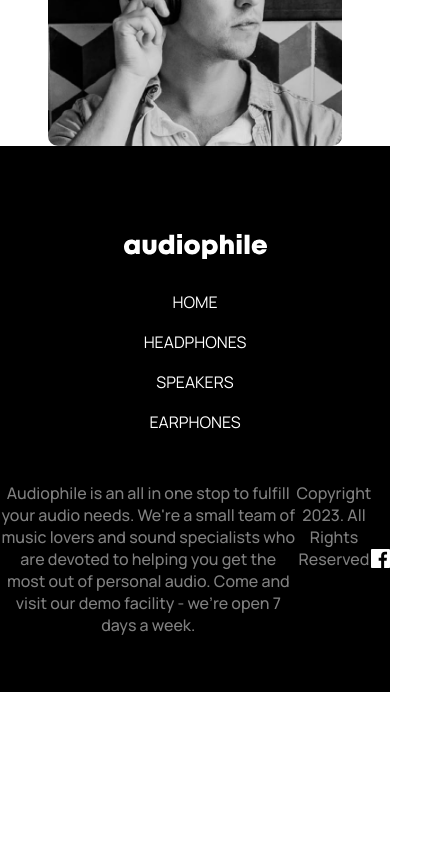
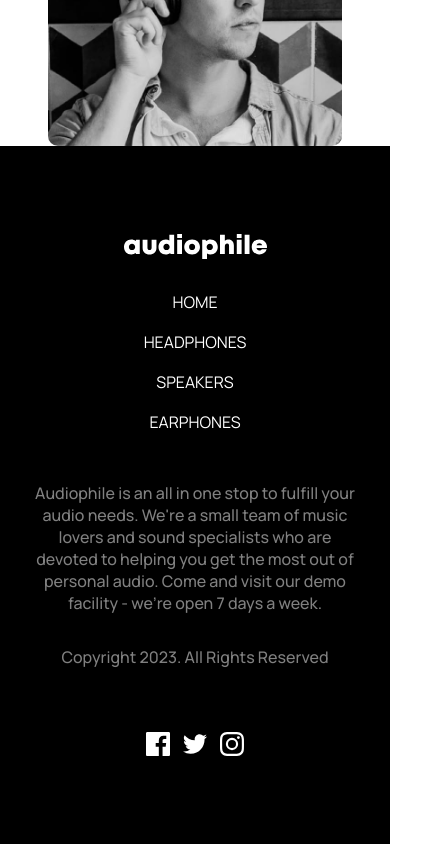
Before and after one commit to sunpochin/pf-audiophile, a Vue app: page / in a window 390 px wide. Shown: the part 4372-5216 px from the top of the page, 427 px wide, since content can reach past the window. Before the commit the page ends 5064 px from the top, so only its background shows below. Built offline with nearby package versions, Linux system fonts and the light colour scheme.

Commit message:
fix footer mobile

```diff
--- a/src/components/Footer.vue
+++ b/src/components/Footer.vue
@@ -155,6 +155,12 @@ a:hover {
     color: var(--clr-peach);
   }
 
+  .desc-n-social {
+    display: flex;
+    flex-direction: column;
+    gap: 2rem;
+    padding: 0 var(--page-padding);
+  }
   .footer-desc {
     max-width: 20rem;
     margin: 0 auto;
```
